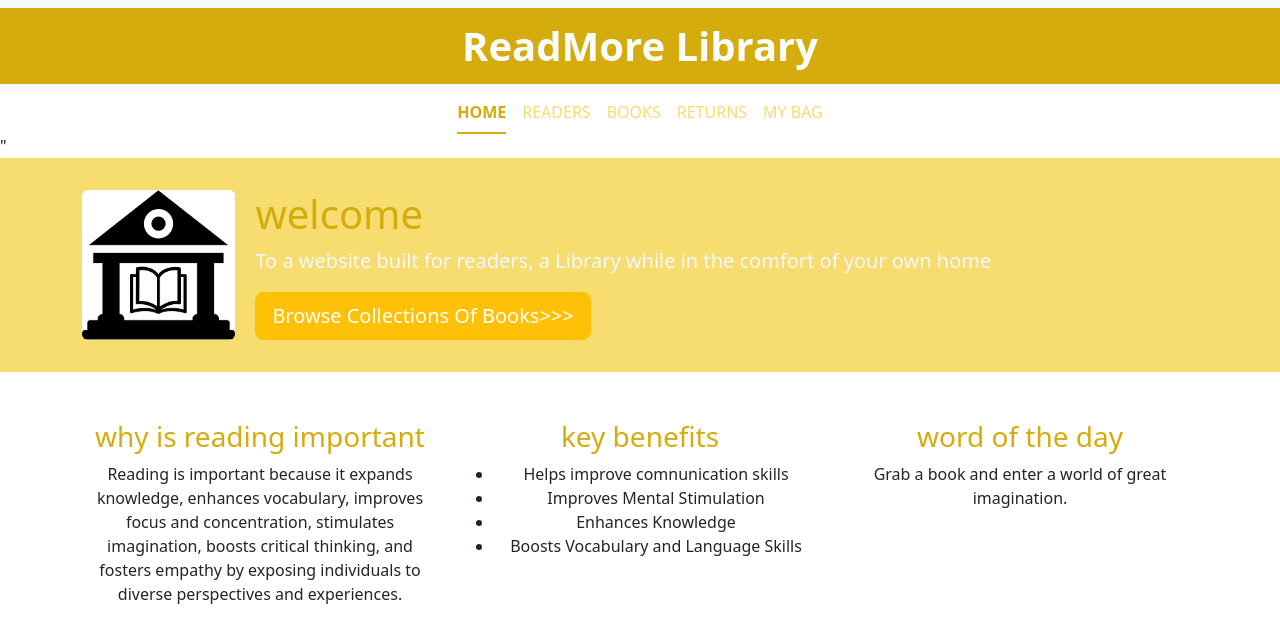
After one commit to KeutlwileCodestuff/Library-Management, a Django app: page /home in a window 1280 px wide. The commit adds this page. Shown: the top 643 px of the page. Run offline with Django 5.2, Linux system fonts and the light colour scheme.

Commit message:
home page ui done

```diff
--- a/LibraryMan/settings.py
+++ b/LibraryMan/settings.py
@@ -32,6 +32,7 @@ ALLOWED_HOSTS = []
 # Application definition
 
 INSTALLED_APPS = [
+    'LibraryManApp.apps.LibraryConfig',
     'django.contrib.admin',
     'django.contrib.auth',
     'django.contrib.contenttypes',
--- a/LibraryManApp/apps.py
+++ b/LibraryManApp/apps.py
@@ -1 +1,5 @@
-from django.shortcuts import render
+from django.apps import AppConfig
+
+class  LibraryConfig(AppConfig):
+    DEFAULT_AUTO_FIELD = 'django.db.models.BigAutoField'
+    name="LibraryManApp"
--- /dev/null
+++ b/LibraryManApp/templates/home.html
@@ -0,0 +1,40 @@
+<!DOCTYPE html>
+{%extends "index.html"%}
+{%load static%}
+
+
+{%block main_content%}"
+<div class="jambotron">
+    <div class="container">
+        <img src="{% static '/image1.png' %}"  class="rounded float-start" alt="image" height="150" style="margin-right: 20px;">
+        <h1 class="align-middle" style="font-size:40px; color: #d4ac0d; font-style:fw-bold " >welcome</h1>
+        <p style="font-size:20px; color:aliceblue">To a website built for readers, a Library while in the comfort of your own home</p>
+        <button type="button" class="btn btn-warning btn-lg " style="color:#ffffff">Browse Collections Of Books>>></button>
+    </div>
+</div>
+
+<div class="container text-center">
+    <div class="row">
+      <div class="col">
+        <h3 style="color: #d4ac0d;">why is reading important</h3>
+        <p>Reading is important because it expands knowledge, enhances vocabulary, improves focus and concentration, stimulates imagination, boosts critical thinking, and fosters empathy by exposing individuals to diverse perspectives and experiences.</p>
+      </div>
+      <div class="col">
+        <h3 style="color: #d4ac0d;">key benefits</h3>
+
+        <ul>
+          <li>Helps improve comnunication skills</li>
+          <li>Improves Mental Stimulation</li>
+          <li>Enhances Knowledge</li>
+          <li>Boosts Vocabulary and Language Skills</li>
+        </ul>
+      </div>
+      <div class="col">
+        <h3 style="color: #d4ac0d;">word of the day</h3>
+        <p>Grab a book and enter a world of great imagination.</p>
+
+      </div>
+    </div>
+  </div>
+
+{%endblock%}
--- a/LibraryManApp/templates/index.html
+++ b/LibraryManApp/templates/index.html
@@ -1,9 +1,10 @@
+{% load static%}
 <!doctype html>
 <html lang="en">
   <head>
     <meta charset="utf-8">
     <meta name="viewport" content="width=device-width, initial-scale=1">
-    <title>Bootstrap demo</title>
+    <title>ReadMore Library</title>
     <link href="https://cdn.jsdelivr.net/npm/bootstrap@5.3.3/dist/css/bootstrap.min.css" rel="stylesheet" integrity="sha384-QWTKZyjpPEjISv5WaRU9OFeRpok6YctnYmDr5pNlyT2bRjXh0JMhjY6hW+ALEwIH" crossorigin="anonymous">
   </head>
   <body>
@@ -19,9 +20,9 @@
       <ul class="nav nav-underline justify-content-center ">
         <li class="nav-item" >
           {%if current_tab == 'HOME'%}
-          <a class="nav-link active " area-current="page" style="color:#d4ac0d" href="">HOME</a>
+          <a class="nav-link active " area-current="page" style="color:#d4ac0d" href="home">HOME</a>
           {%else%}
-          <a class="nav-link "area-current="page" href="">HOME</a>
+          <a class="nav-link "area-current="page" style="color: #f7dc6f" href="home">HOME</a>
           {%endif%}
         </li>
 
@@ -29,7 +30,7 @@
           {%if current_tab == 'READERS'%}
           <a class="nav-link active " area-current="page" style="color:#d4ac0d" href="readers">READERS</a>
           {%else%}
-          <a class="nav-link "area-current="page" href="readers">READERS</a>
+          <a class="nav-link "area-current="page" style="color: #f7dc6f" href="readers">READERS</a>
           {%endif%}
         </li>
 
@@ -37,7 +38,7 @@
           {%if current_tab == 'BOOKS'%}
           <a class="nav-link active " area-current="page" style="color:#d4ac0d" href="books">BOOKS</a>
           {%else%}
-          <a class="nav-link "area-current="page" href="books">BOOKS</a>
+          <a class="nav-link "area-current="page" style="color: #f7dc6f" href="books">BOOKS</a>
           {%endif%}
         </li>
 
@@ -46,15 +47,14 @@
           {%if current_tab == 'RETURNS'%}
           <a class="nav-link active " area-current="page" style="color:#d4ac0d" href="returns">RETURNS</a>
           {%else%}
-          <a class="nav-link "area-current="page" href="returns">RETURNS</a>
+          <a class="nav-link "area-current="page" style="color: #f7dc6f" href="returns">RETURNS</a>
           {%endif%}
         </li>
 
-        <li class="nav-item" >
           {%if current_tab == 'MY BAG'%}
-          <a class="nav-link active " area-current="page" style="color:#d4ac0d" href="my_bag">MY BAG</a>
+          <a class="nav-link active " area-current="page" style="color:#d4ac0d" href="my-bag">MY BAG</a>
           {%else%}
-          <a class="nav-link "area-current="page" href="my_bag">MY BAG</a>
+          <a class="nav-link "area-current="page" style="color: #f7dc6f" href="my-bag">MY BAG</a>
           {%endif%}
         </li>
 
@@ -63,9 +63,25 @@
     </div>
 
 
+
+    <style>
+
+    .jambotron{
+      padding:2rem 1rem;
+      background-color: #f7dc6f;
+      margin-bottom: 3rem;
+      border-radius: 0rem;
+
+      }
+    </style>
+
     <script src="https://cdn.jsdelivr.net/npm/bootstrap@5.3.3/dist/js/bootstrap.bundle.min.js" integrity="sha384-YvpcrYf0tY3lHB60NNkmXc5s9fDVZLESaAA55NDzOxhy9GkcIdslK1eN7N6jIeHz" crossorigin="anonymous"></script>
     <script src="https://cdn.jsdelivr.net/npm/@popperjs/core@2.11.8/dist/umd/popper.min.js" integrity="sha384-I7E8VVD/ismYTF4hNIPjVp/Zjvgyol6VFvRkX/vR+Vc4jQkC+hVqc2pM8ODewa9r" crossorigin="anonymous"></script>
     <script src="https://cdn.jsdelivr.net/npm/bootstrap@5.3.3/dist/js/bootstrap.min.js" integrity="sha384-0pUGZvbkm6XF6gxjEnlmuGrJXVbNuzT9qBBavbLwCsOGabYfZo0T0to5eqruptLy" crossorigin="anonymous"></script>
     <script src="https://ajax.googleapis.com/ajax/libs/jquery/1.12.4/jquery.min.js"></script>
+
+
+    {%block main_content%}
+    {%endblock%}
   </body>
 </html>
--- a/LibraryManApp/urls.py
+++ b/LibraryManApp/urls.py
@@ -2,7 +2,7 @@ from django.urls import path
 from .views import *
 
 urlpatterns = [
-    path('', Home),
+    path('home', Home),
     path('shop' ,Shopping ),
     path('save',Saving),
     path('books' , BOOKS),
--- a/LibraryManApp/views.py
+++ b/LibraryManApp/views.py
@@ -4,7 +4,7 @@ from django.contrib import admin
 
 
 def Home(request):
-    return render(request , 'index.html', context={"current_tab":"HOME" }  )
+    return render(request , 'home.html', context={"current_tab":"HOME" }  )
 
 def BOOKS(request):
     return render(request , 'books.html', context={"current_tab":"BOOKS" }  )
```
Also changed, not shown: LibraryManApp/templates/books.html (+7 -0 lines), LibraryManApp/templates/my_bag.html (+7 -0 lines), LibraryManApp/templates/readers.html (+7 -0 lines), LibraryManApp/templates/returns.html (+7 -0 lines), LibraryManApp/static/image1.png (added).
